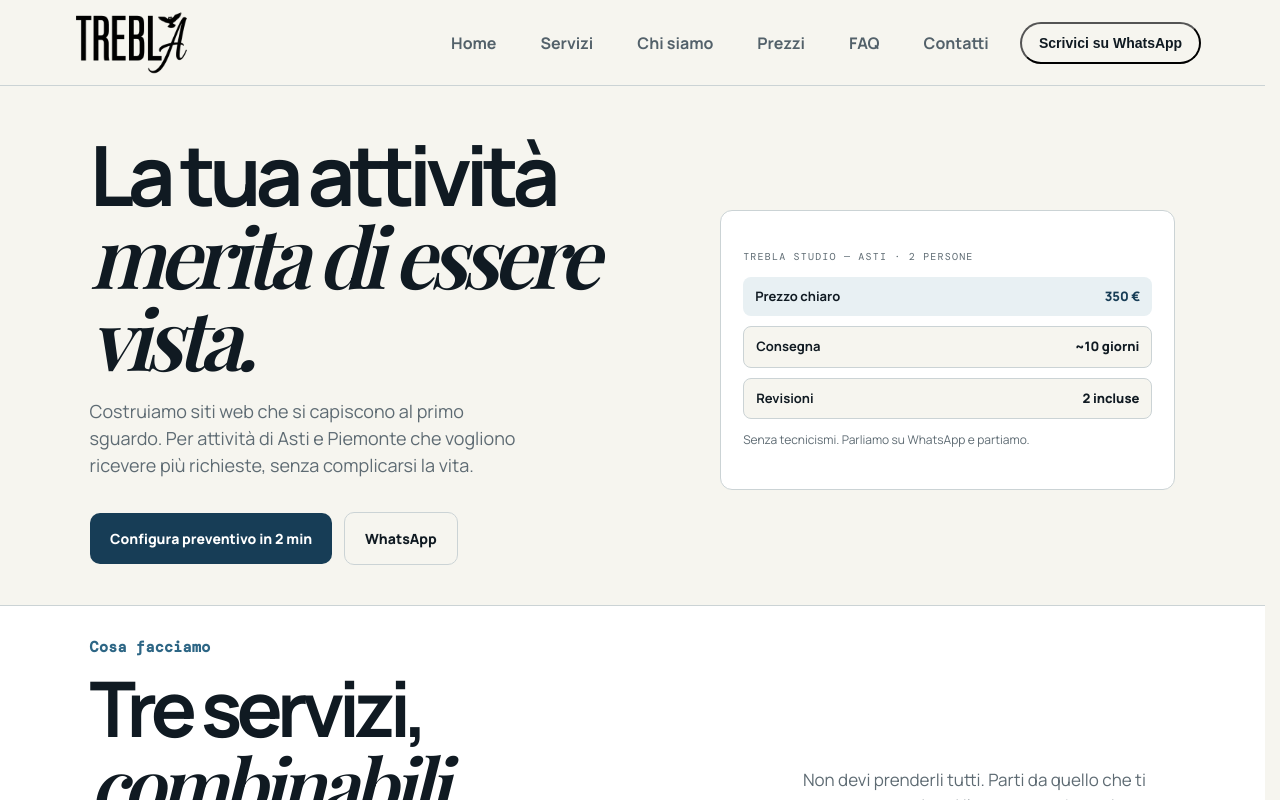
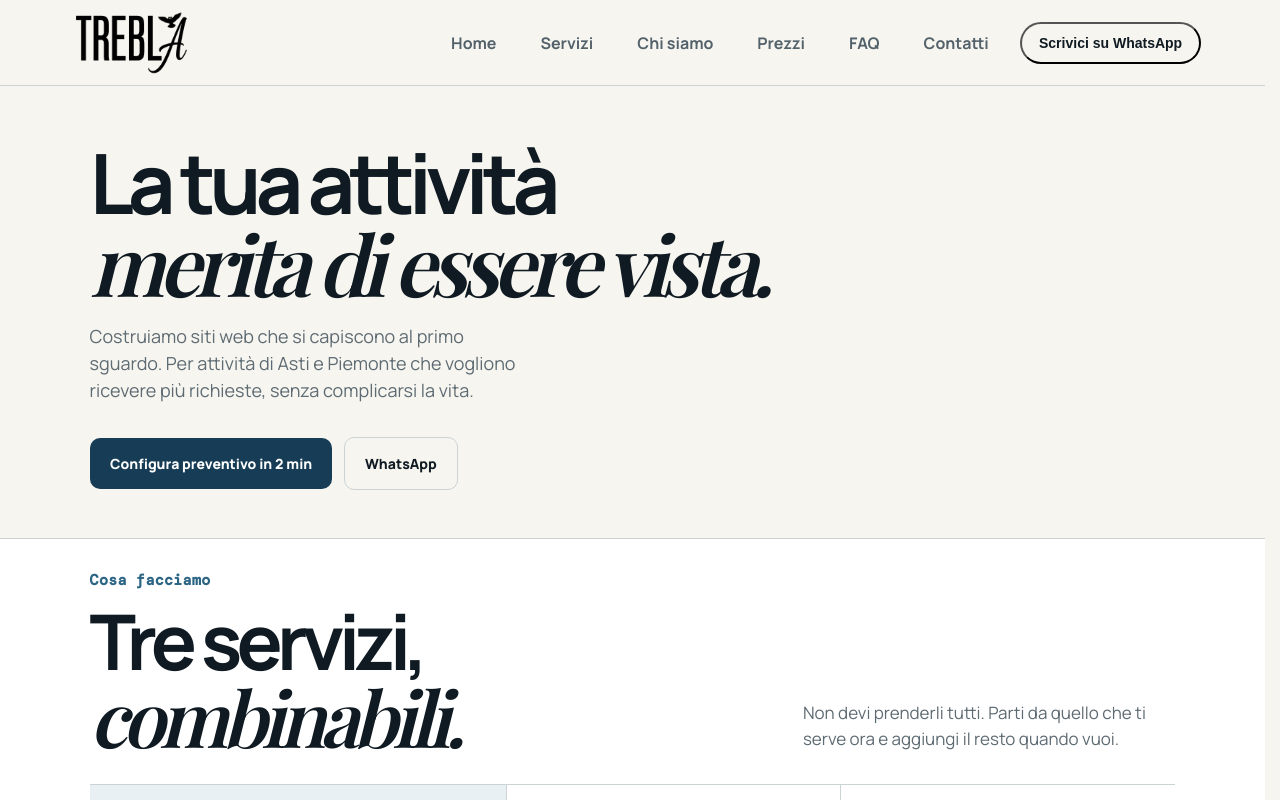
Before and after one commit to TREBLADEV72800/TreblaStudio, a Next.js app: page / in a window 1280 px wide. Shown: the top 800 px of the page. Built offline with nearby package versions, Linux system fonts and the light colour scheme; no server answers.

Commit message:
fix(home): rimosso riquadro hero sotto whatsapp (card 3 voci)

```diff
--- a/app/page.jsx
+++ b/app/page.jsx
@@ -10,8 +10,8 @@ export default function HomePage() {
   const whatsapp = '393518924471';
   return (
     <>
-      {/* HERO */}
-      <section className="hero" style={{ minHeight: '480px', padding: '48px 7vw 40px' }}>
+      {/* HERO — senza riquadro */}
+      <section className="hero" style={{ minHeight: 'auto', padding: '56px 7vw 48px', display: 'block' }}>
         <div className="hero-copy">
           <h1 style={{ fontSize: 'clamp(48px, 6.5vw, 88px)' }}>La tua attività<br /><em>merita di essere vista.</em></h1>
           <p style={{ maxWidth: '440px', fontSize: '18px', marginTop: '18px', lineHeight: 1.5 }}>Costruiamo siti web che si capiscono al primo sguardo. Per attività di Asti e Piemonte che vogliono ricevere più richieste, senza complicarsi la vita.</p>
@@ -20,15 +20,7 @@ export default function HomePage() {
             <a className="button button-quiet" href={`https://wa.me/${whatsapp}?text=${encodeURIComponent('Ciao Trebla! Vorrei un sito, parliamone')}`} target="_blank" rel="noopener noreferrer">WhatsApp</a>
           </div>
         </div>
-        <div style={{ height: 'auto', minHeight: '280px', padding: '22px', display: 'flex', flexDirection: 'column', justifyContent: 'center', background: '#fff', color: 'var(--ink)', border: '1px solid var(--line)', borderRadius: '12px' }}>
-          <span className="card-kicker" style={{ color: 'var(--muted)' }}>Trebla Studio — Asti · 2 persone</span>
-          <div style={{ marginTop: '14px', display: 'grid', gap: '10px' }}>
-            <div style={{ display: 'flex', justifyContent: 'space-between', alignItems: 'center', padding: '10px 12px', background: 'var(--blue-soft)', borderRadius: '8px', fontSize: '13px' }}><span style={{ fontWeight: 700 }}>Prezzo chiaro</span><span style={{ fontWeight: 800, color: 'var(--blue)' }}>350 €</span></div>
-            <div style={{ display: 'flex', justifyContent: 'space-between', alignItems: 'center', padding: '10px 12px', background: 'var(--paper)', border: '1px solid var(--line)', borderRadius: '8px', fontSize: '13px' }}><span style={{ fontWeight: 700 }}>Consegna</span><span style={{ fontWeight: 800 }}>~10 giorni</span></div>
-            <div style={{ display: 'flex', justifyContent: 'space-between', alignItems: 'center', padding: '10px 12px', background: 'var(--paper)', border: '1px solid var(--line)', borderRadius: '8px', fontSize: '13px' }}><span style={{ fontWeight: 700 }}>Revisioni</span><span style={{ fontWeight: 800 }}>2 incluse</span></div>
-          </div>
-          <p style={{ fontSize: '12px', color: 'var(--muted)', marginTop: '12px', marginBottom: 0 }}>Senza tecnicismi. Parliamo su WhatsApp e partiamo.</p>
-        </div>
+
       </section>
 
       {/* SERVIZI */}
```
